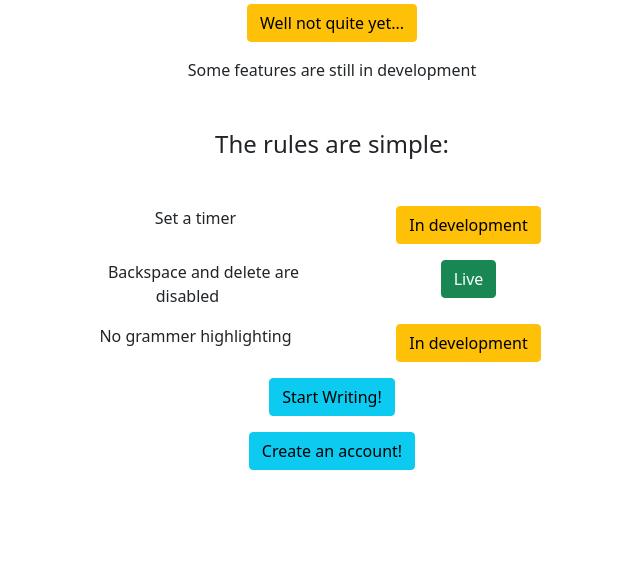
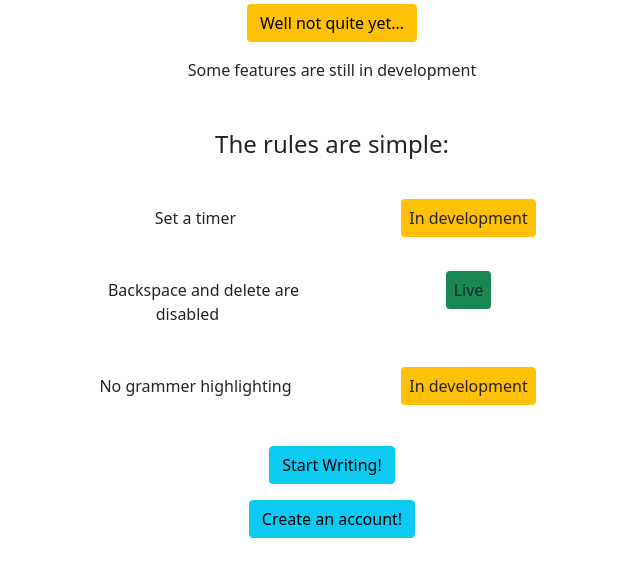
Before and after one commit to Ishan16D/likha, a Flask app: page / in a window 1280 px wide. Shown: the part 150-727 px from the top of the page, without its empty margins (308-948 px from the left). Run offline with Flask 3, Linux system fonts and the light colour scheme; some libraries are stand-ins or nearby versions.

Commit message:
Cosmetic changes to index

```diff
--- a/app/templates/index.html
+++ b/app/templates/index.html
@@ -27,34 +27,35 @@
             The rules are simple:
         </h4>
         <div class="container w-50">
-            <div class="row my-3">
+            <div class="row my-5">
                 <div class="col">
                     <p class="mx-3 d-inline">
                         Set a timer
                     </p>
                 </div>
                 <div class="col">
-                    <span class="btn btn-warning"> In development</span>
+                    <span class="bg-warning p-2 rounded"> In
+                        development</span>
                 </div>
             </div>
-            <div class="row my-3">
+            <div class="row my-5">
                 <div class="col">
                     <p class="mx-3 d-inline">
                         Backspace and delete are disabled
                     </p>
                 </div>
                 <div class="col">
-                    <span class="btn btn-success"> Live</span>
+                    <span class="bg-success p-2 rounded"> Live</span>
                 </div>
             </div>
-            <div class="row my-3">
+            <div class="row my-5">
                 <div class="col">
                     <p class="mx-3 d-inline">
                         No grammer highlighting
                     </p>
                 </div>
                 <div class="col">
-                    <span class="btn btn-warning"> In development</span>
+                    <span class="bg-warning p-2 rounded"> In development</span>
                 </div>
             </div>
         </div>
```
